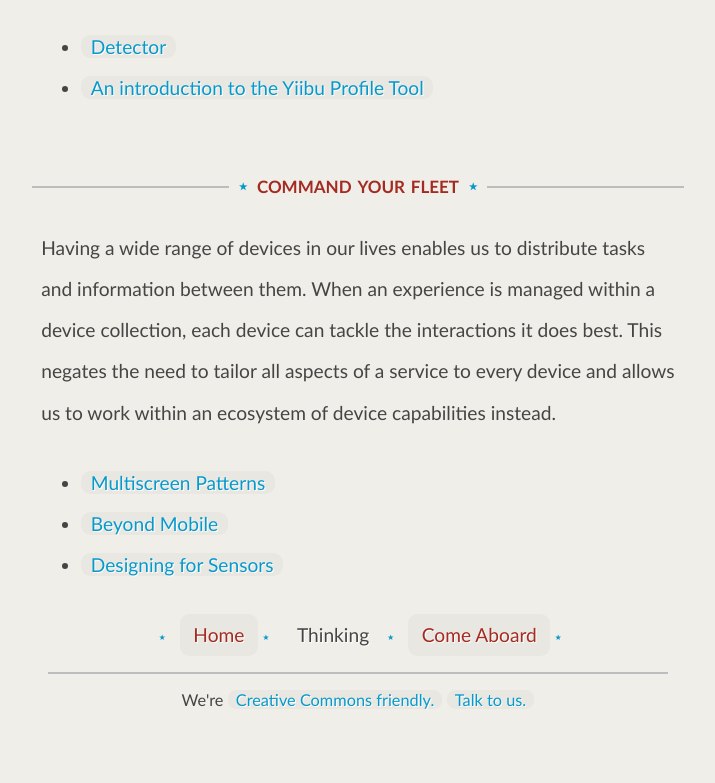
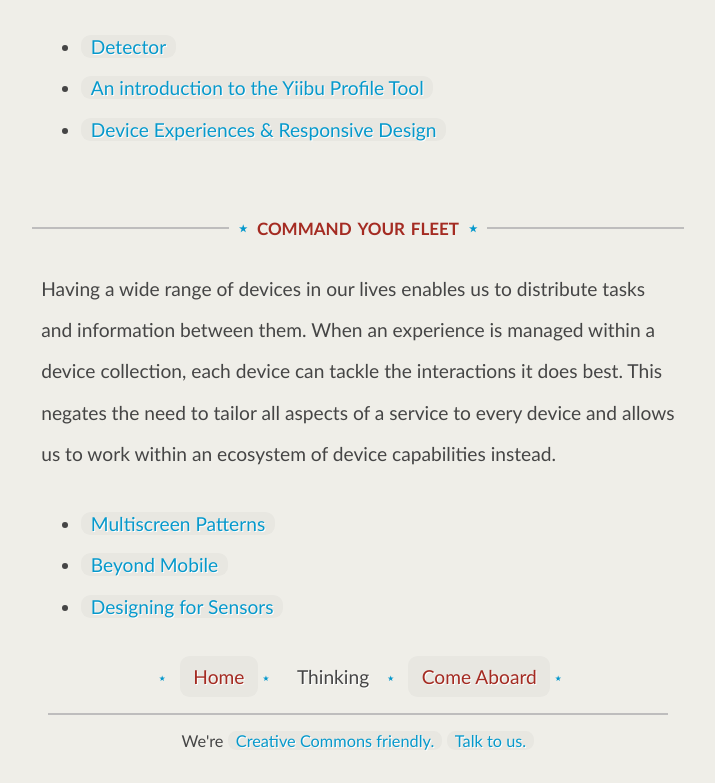
Before and after one commit to mobilewood/Future-Friendly, a plain HTML site: page thinking.html in a window 1280 px wide. Shown: the part 2569-3352 px from the top of the page, without its empty margins (282-997 px from the left). Before the commit the page ends 3311 px from the top, so only its background shows below. Drawn offline with Linux system fonts and the light colour scheme.

Commit message:
Fix to Facebook link
Got feedback from Tim Klimowicz about the broken link. He kindly
supplied the updated URL so I'm putting the link back.

```diff
--- a/thinking.html
+++ b/thinking.html
@@ -62,6 +62,7 @@
   <ul>
     <li><a href="http://detector.dmolsen.com/">Detector</a></li>
     <li><a href="http://stephanierieger.com/an-introduction-to-the-yiibu-profile-tool/">An introduction to the Yiibu Profile Tool</a></li>
+  	<li><a href="https://developers.facebook.com/blog/post/2012/01/24/device-experiences---responsive-design/">Device Experiences &amp; Responsive Design</a></li>
   </ul>
 </section>
 
```
